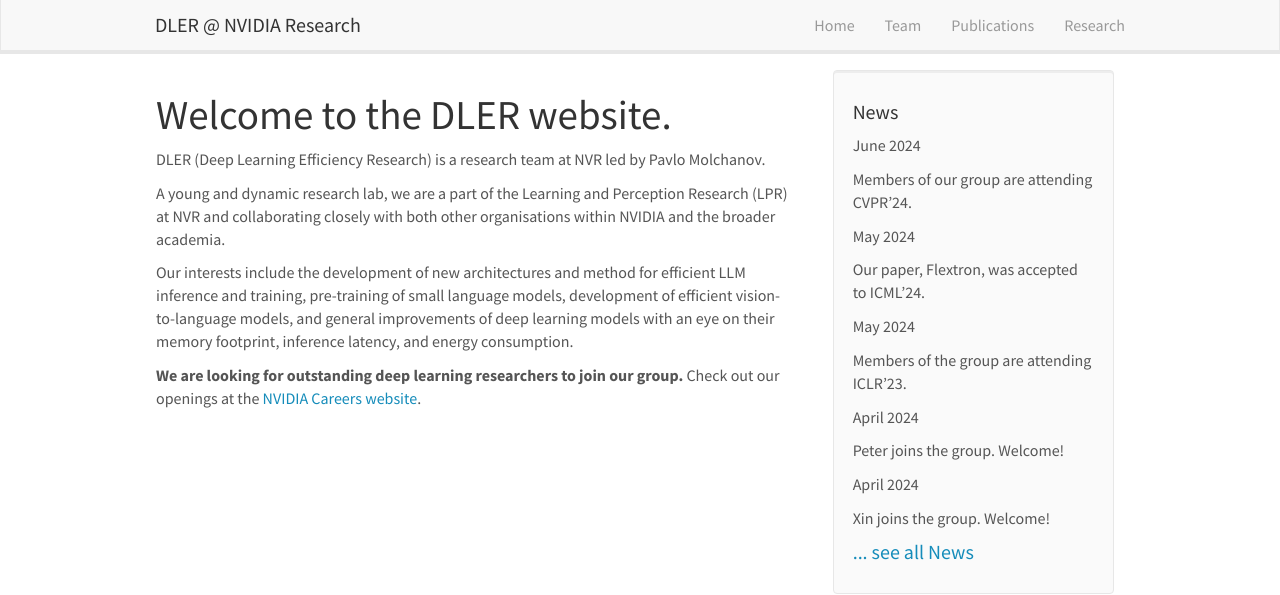
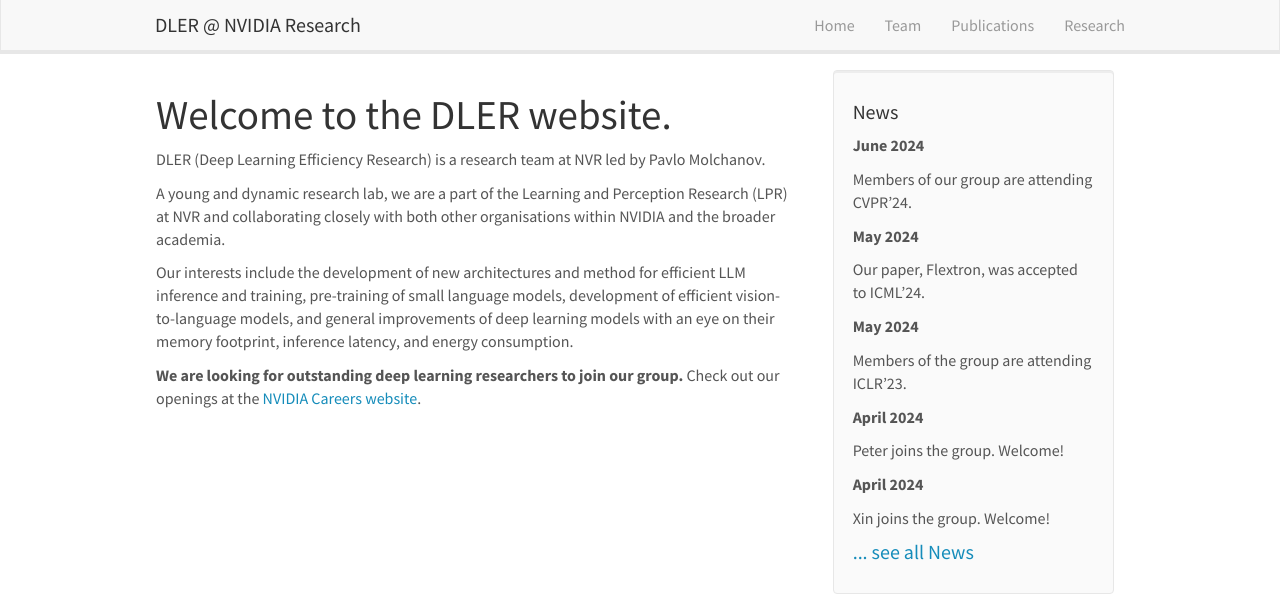
Before and after one commit to nv-dler/nv-dler.github.io, a Jekyll site: the page built from _pages/home.md, in a window 1280 px wide. Shown: the top 595 px of the page. Built offline with Jekyll 4.4.1, drawn with Linux system fonts in a browser that asks for light colours; nearby versions of some CDN libraries.

Commit message:
News rework

```diff
--- a/_includes/news.html
+++ b/_includes/news.html
@@ -3,7 +3,7 @@
     <h4>News</h4>
 
     {% for article in site.data.news limit:9 %}
-    <p>{{ article.date }}<br>{{ article.headline | markdownify}}</p>
+    <p><b>{{ article.date }}</b><br />{{ article.headline | markdownify}}</p>
     {% endfor %}
 
     <h4><a href="{{ site.url }}{{ site.baseurl }}/allnews.html">... see all News</a></h4>
```
Also changed, not shown: _pages/allnews.md (+1 -1 lines).
